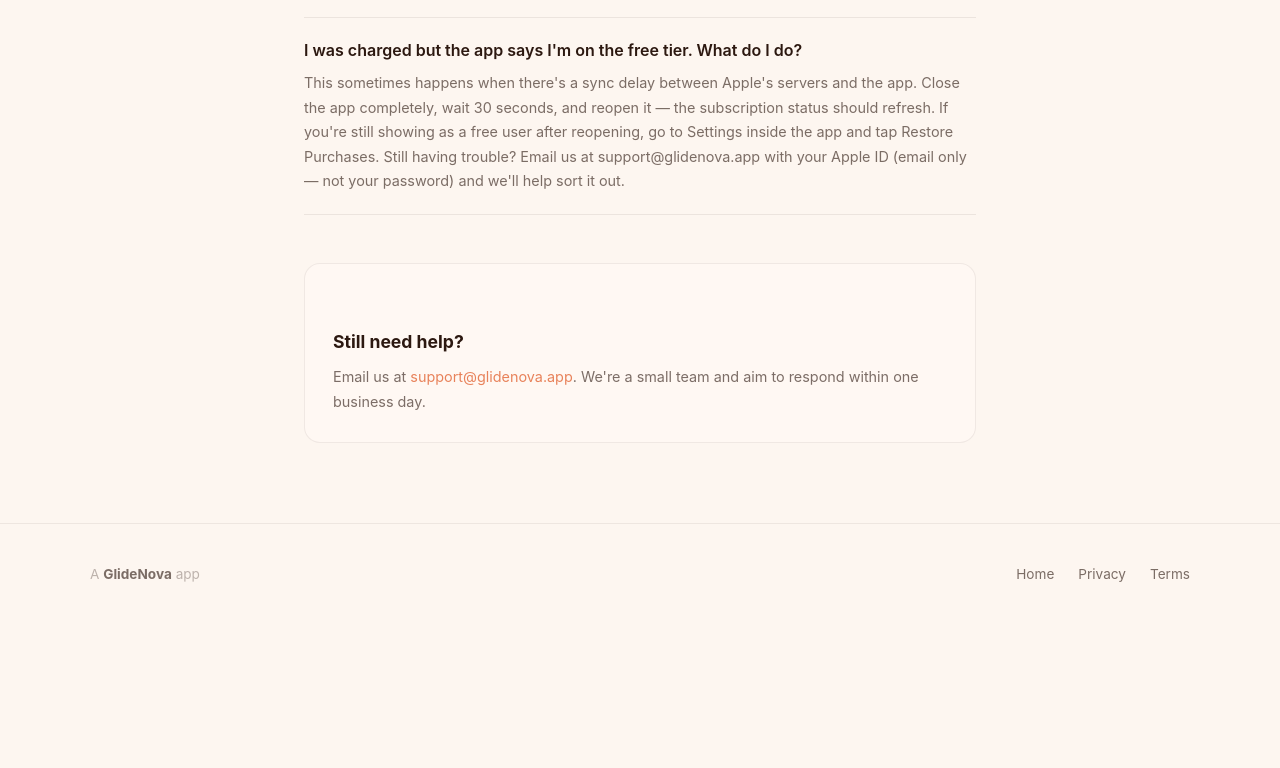
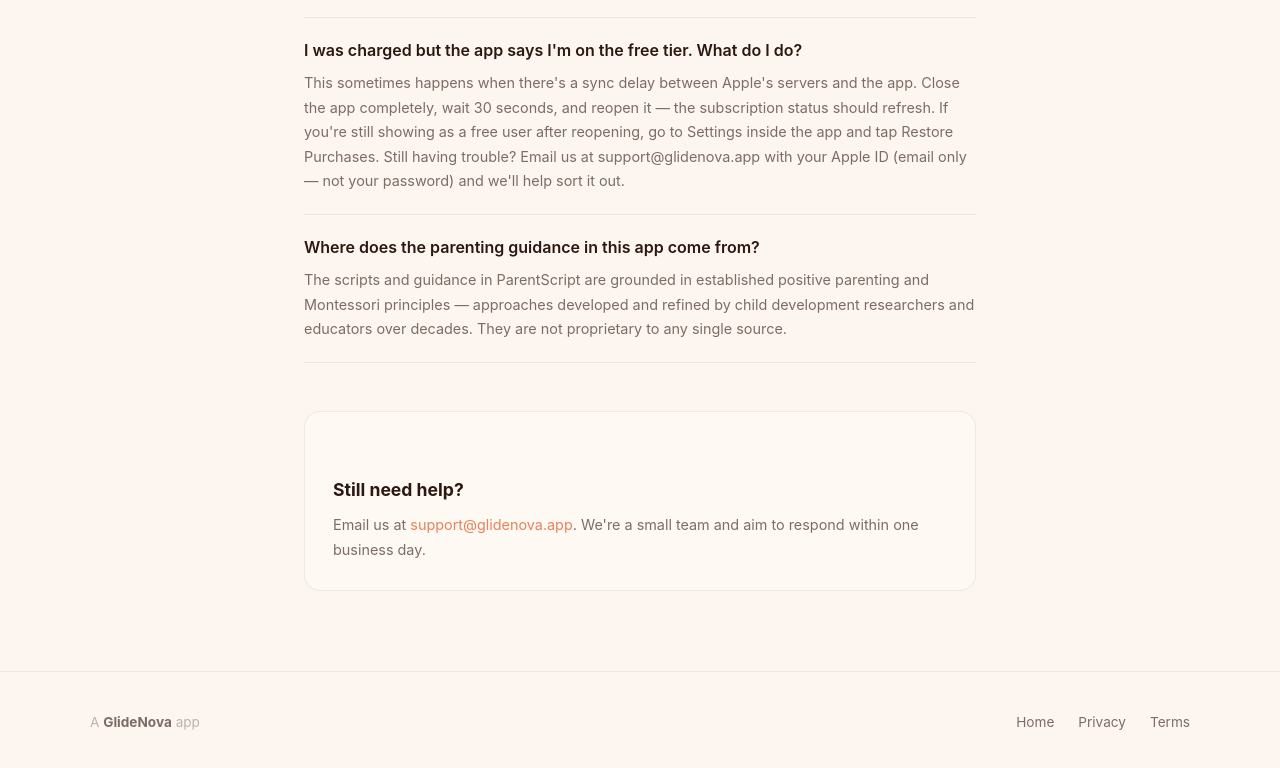
Before and after one commit to josephdscs/GlideNova, a plain HTML site: page ParentScript/support.html in a window 1280 px wide. Shown: the part 1186-1954 px from the top of the page. Before the commit the page ends 1812 px from the top, so only its background shows below. Drawn offline with Linux system fonts and the light colour scheme.

Commit message:
Add content attribution FAQ to ParentScript support page

```diff
--- a/ParentScript/support.html
+++ b/ParentScript/support.html
@@ -57,6 +57,11 @@
       <p>This sometimes happens when there's a sync delay between Apple's servers and the app. Close the app completely, wait 30 seconds, and reopen it — the subscription status should refresh. If you're still showing as a free user after reopening, go to Settings inside the app and tap Restore Purchases. Still having trouble? Email us at support@glidenova.app with your Apple ID (email only — not your password) and we'll help sort it out.</p>
     </div>
 
+    <div class="faq-item">
+      <h3>Where does the parenting guidance in this app come from?</h3>
+      <p>The scripts and guidance in ParentScript are grounded in established positive parenting and Montessori principles — approaches developed and refined by child development researchers and educators over decades. They are not proprietary to any single source.</p>
+    </div>
+
     <div class="contact-box">
       <h2>Still need help?</h2>
       <p>Email us at <a href="mailto:support@glidenova.app">support@glidenova.app</a>. We're a small team and aim to respond within one business day.</p>
```
